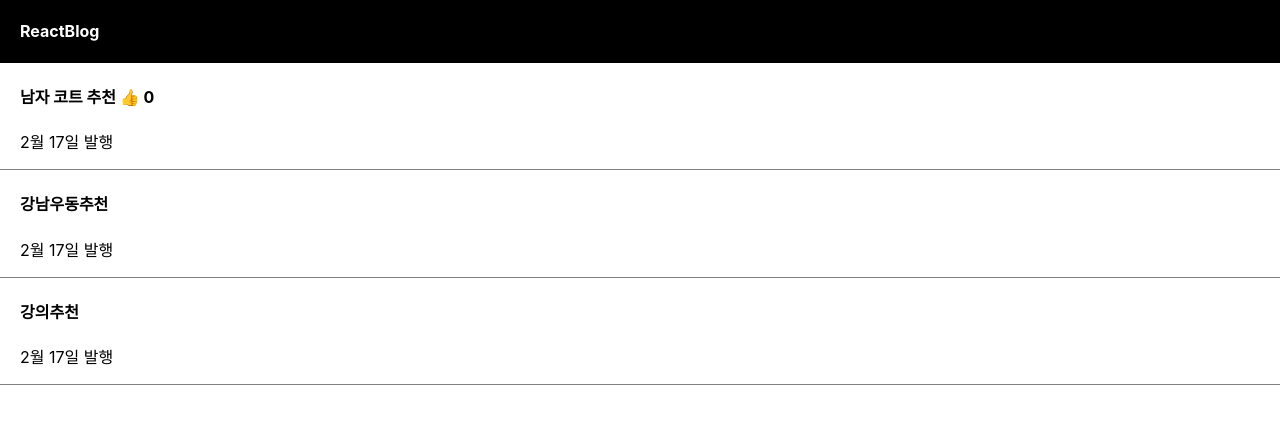
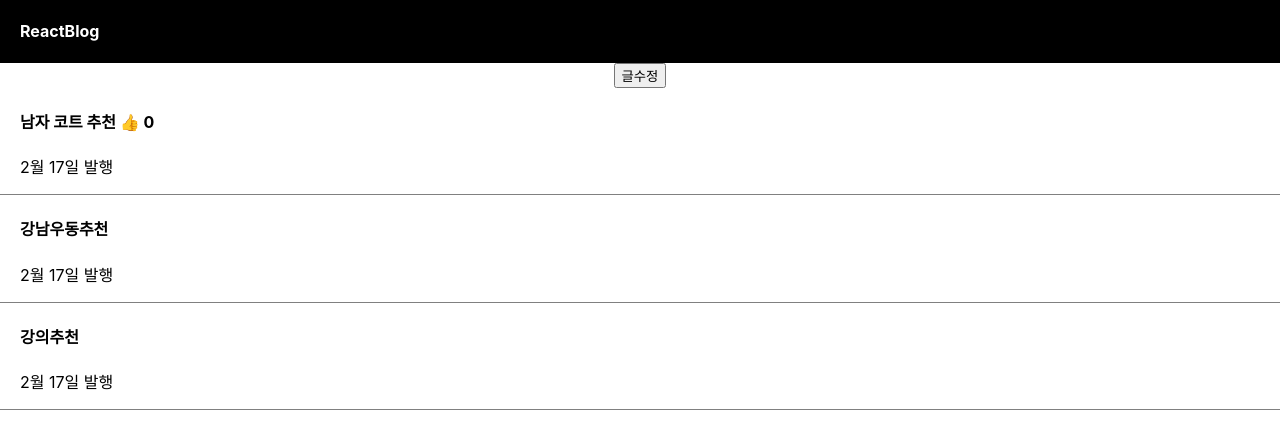
Before and after one commit to nowaveosu/codingapple-react, a React (Create React App) app: page / in a window 1280 px wide. Shown: the top 428 px of the page. Built offline with nearby package versions, Linux system fonts and the light colour scheme.

Commit message:
array/ object 변경법

```diff
--- a/src/App.js
+++ b/src/App.js
@@ -9,9 +9,16 @@
 // * state
 // state는 변수인데 바뀌면 html이 변경됨
 // 자주 변경될것 같은 html부분은 state로 만들기
+// state 변경할땐 state변수 등호로 재할당ㄴㄴ
+// set변경함수(새로운state) 를 쓸것
 
-// * on
+// * onClick
+// 태그안에 onClick = {} 안에는 함수만 들어가야함
+// 함수명 넣던가 () => {}
 
+// * array 변경법
+// state가 array/object면 [...array명] 이런식으로 복사본 만들어서 변경할것
+// 숙제) 버튼 글제목 가나다순 정렬 기능 만들기
 import { useState } from 'react';
 import './App.css';
 
@@ -20,14 +27,19 @@ function App() {
   let [글제목, set글제목] = useState(['남자 코트 추천','강남우동추천','강의추천']);
   let [따봉, set따봉] = useState(0);
 
-
   return (
     <div className="App">
       <div className="black-nav">
         <h4>ReactBlog</h4>
       </div>
+      <button onClick={() => {
+        let copy = [...글제목];
+        copy[0] = '여1자 코트 추천';
+        set글제목(글제목);
+      }}>글수정</button>
+
       <div className='list'>
-        <h4>{ 글제목[0] } <span>👍</span> {따봉}</h4>
+        <h4>{ 글제목[0] } <span onClick={() => {set따봉(따봉+1)}}>👍</span> {따봉}</h4>
         <p>2월 17일 발행</p>
       </div>
       <div className='list'>
```
